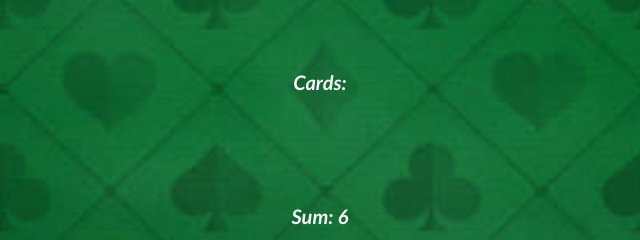
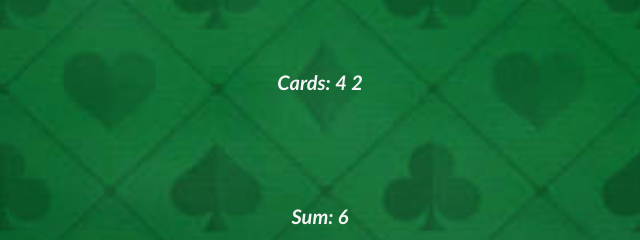
Before and after one commit to MohamadCode/BlackRev, a plain HTML site: page index.html in a window 1280 px wide. Both pictures are taken after a click on the button "START GAME". Shown: the part 318-558 px from the top of the page, 320-960 px from the left. Drawn offline with Linux system fonts and the light colour scheme.

Commit message:
cards-display

```diff
--- a/app.js
+++ b/app.js
@@ -6,8 +6,11 @@
 let message = ""
 let messageEl = document.getElementById("message-el")
 let sumEl = document.getElementById("sum-el")
+let cardsEl = document.getElementById("cards-el")
+
 
 function startGame() {
+    cardsEl.textContent += " " + firstCard + " " + secondCard
     sumEl.textContent += " " + cardsSum
 
     if (cardsSum <= 21) {
--- a/index.html
+++ b/index.html
@@ -5,13 +5,13 @@
     <meta name="viewport" content="width=device-width, initial-scale=1.0">
     <link rel="stylesheet" href="/style.css">
     <script src="/app.js" defer></script>
-    <title>Document</title>
+    <title>BlackJack gamo</title>
 </head>
 <body>
 
 <h1>BlackJack</h1>
 <p id="message-el">Want to play a round?</p>
-<p>Cards:</p>
+<p id="cards-el">Cards:</p>
 <p id="sum-el">Sum:</p>
 <button id="btn" onclick="startGame()">START GAME</button>
 
```
